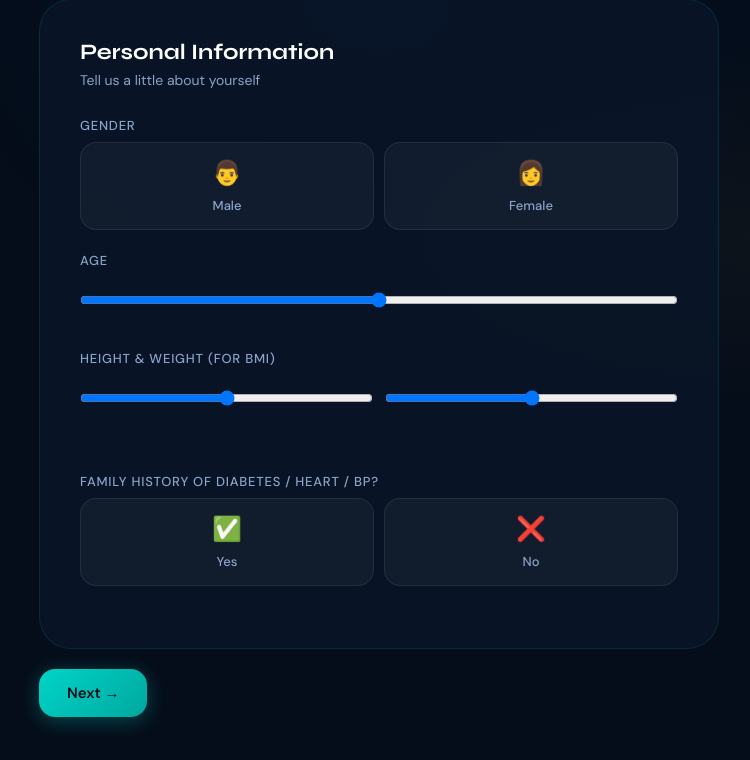
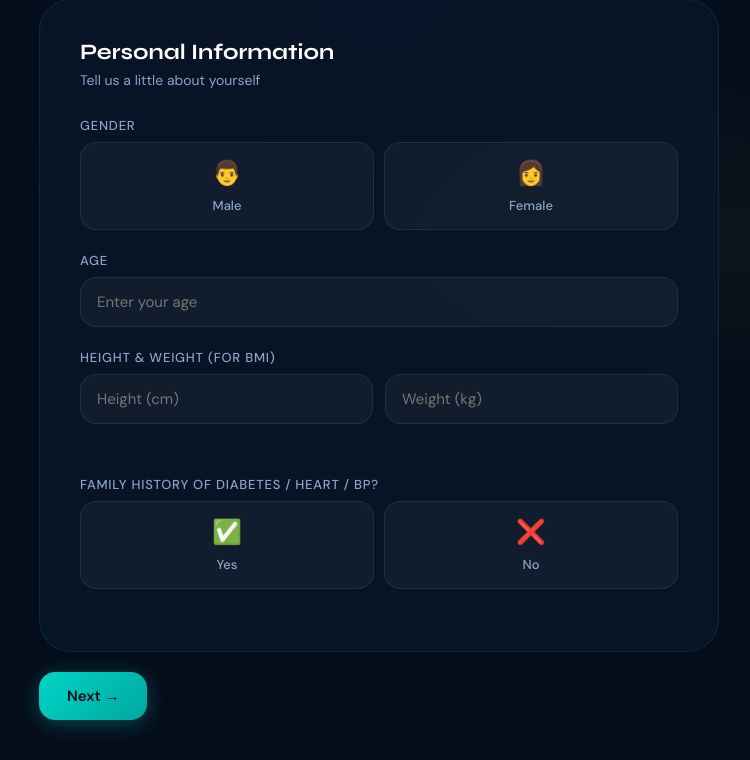
Before and after one commit to Darshini0349/predictcode, a Flask app: page /stage2 in a window 1280 px wide. Shown: the part 403-1163 px from the top of the page, without its empty margins (261-1011 px from the left). Run offline with Flask 3, Linux system fonts and the light colour scheme.

Commit message:
Update stage2.html

```diff
--- a/templates/stage2.html
+++ b/templates/stage2.html
@@ -87,7 +87,7 @@
                         <!-- Age -->
                         <div class="form-group">
                             <label class="form-label" for="age">Age</label>
-                            <input type="range" id="age" name="age" class="form-input" placeholder="Enter your age"
+                            <input type="number" id="age" name="age" class="form-input" placeholder="Enter your age"
                                 min="10" max="100" required>
                         </div>
 
@@ -95,9 +95,9 @@
                         <div class="form-group">
                             <label class="form-label">Height & Weight (for BMI)</label>
                             <div class="bmi-row">
-                                <input type="range" id="height" name="height" class="form-input"
+                                <input type="number" id="height" name="height" class="form-input"
                                     placeholder="Height (cm)" min="60" max="300">
-                                <input type="range" id="weight" name="weight" class="form-input"
+                                <input type="number" id="weight" name="weight" class="form-input"
                                     placeholder="Weight (kg)" min="10" max="700">
                             </div>
                             <div id="bmiCategory" class="bmi-result"></div>
```
